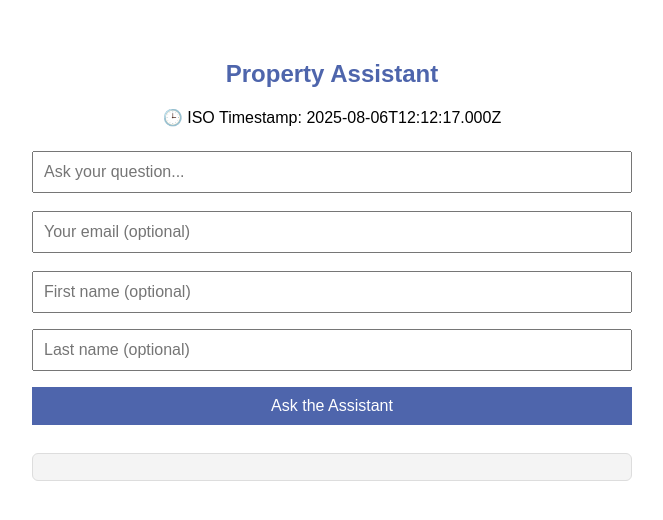
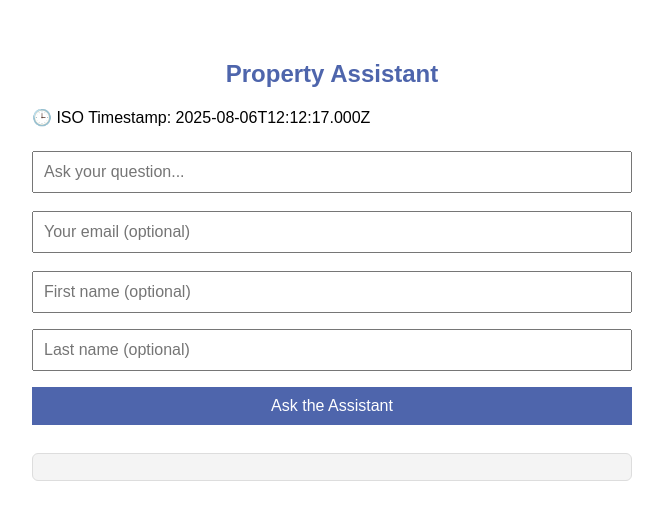
Before and after one commit to michaelwilliams-dev/property-formula-assistant-backend, a website: page public/assistant.html in a window 1280 px wide. Shown: the whole page, without its empty margins (308-971 px from the left). Drawn offline with Linux system fonts and the light colour scheme.

Commit message:
Update assistant.html

```diff
--- a/public/assistant.html
+++ b/public/assistant.html
@@ -16,7 +16,7 @@
 </head>
 <body>
   <h2>Property Assistant</h2>
-  <p style="text-align: center;">🕒 ISO Timestamp: <span id="iso-timestamp"></span></p>
+  <p style="text-align: left;">🕒 ISO Timestamp: <span id="iso-timestamp"></span></p>
 
   <div style="max-width: 600px; margin: 0 auto;">
     <input type="text" id="question" placeholder="Ask your question..." style="width: 100%; margin-bottom: 10px;" />
```
